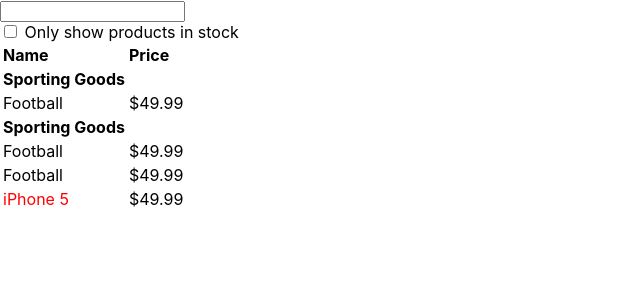
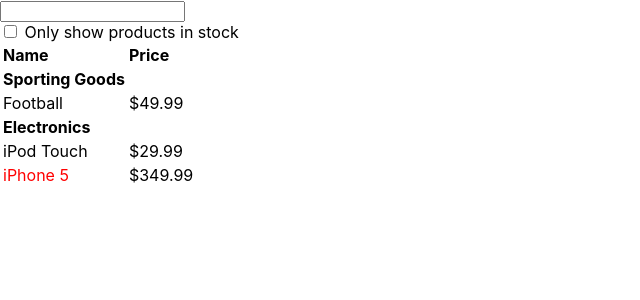
Before and after one commit to tlanders/product-data-table, a React (Create React App) app: page / in a window 1280 px wide. Shown: the top 300 px of the page, without its empty margins (0-640 px from the left). Built offline with nearby package versions, Linux system fonts and the light colour scheme.

Commit message:
passing values via props to product table components

```diff
--- a/src/components/ProductCategoryRow.js
+++ b/src/components/ProductCategoryRow.js
@@ -1,9 +1,9 @@
 import React from 'react';
 
-const ProductCategoryRow = () => {
+const ProductCategoryRow = (props) => {
     return (
         <tr>
-            <td><b>Sporting Goods</b></td>
+            <td><b>{props.title}</b></td>
             <td></td>
         </tr>
     );
--- a/src/components/ProductRow.js
+++ b/src/components/ProductRow.js
@@ -1,10 +1,10 @@
 import React from 'react';
 
-const ProductRow = () => {
+const ProductRow = (props) => {
     return (
         <tr>
-            <td>Football</td>
-            <td>$49.99</td>
+            <td class={props.stocked ? 'stocked' : 'not-stocked'}>{props.productName}</td>
+            <td>${props.price}</td>
         </tr>
     );
 };
--- a/src/components/ProductTable.js
+++ b/src/components/ProductTable.js
@@ -12,16 +12,12 @@
                     <th>Price</th>
                     </thead>
                     <tbody>
-                    <ProductCategoryRow/>
-                    <ProductRow/>
+                    <ProductCategoryRow title="Sporting Goods"/>
+                    <ProductRow productName="Football" price="49.99" stocked={true}/>
 
-                    <ProductCategoryRow/>
-                    <ProductRow/>
-                    <ProductRow/>
-                    <tr>
-                        <td className="not-stocked">iPhone 5</td>
-                        <td>$49.99</td>
-                    </tr>
+                    <ProductCategoryRow title="Electronics"/>
+                    <ProductRow productName="iPod Touch" price="29.99" stocked={true}/>
+                    <ProductRow productName="iPhone 5" price="349.99" stocked={false}/>
                     </tbody>
                 </table>
             </div>
```
